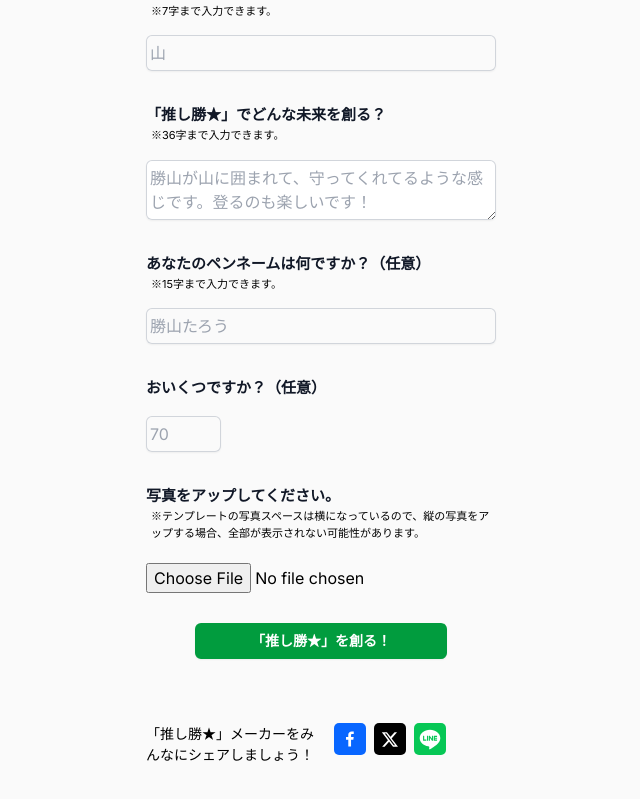
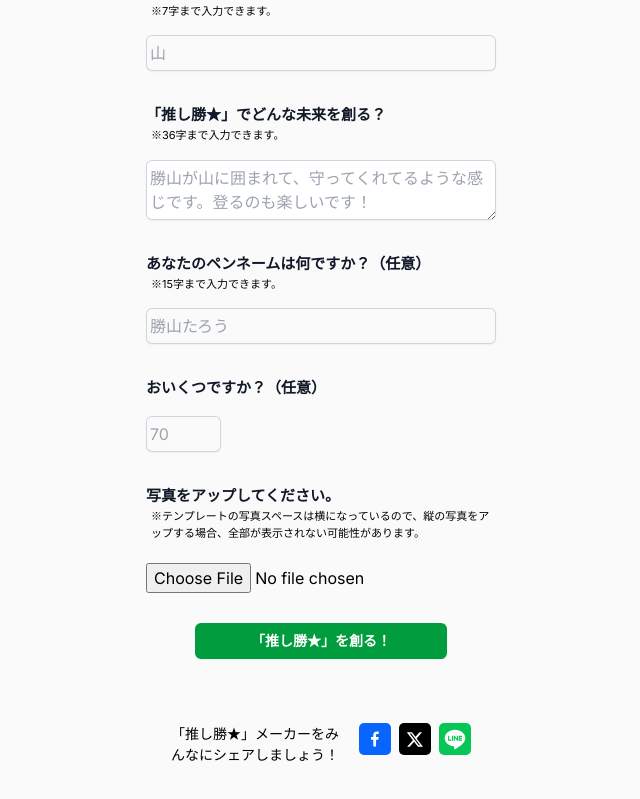
Before and after one commit to cicada-1/oshikatsu-maker-test, a Next.js app: page / in a window 1280 px wide. Shown: the part 1585-2384 px from the top of the page, without its empty margins (319-959 px from the left). Built offline with nearby package versions, Linux system fonts and the light colour scheme.

Commit message:
Realigned share buttons to center

```diff
--- a/app/components/share-buttons.tsx
+++ b/app/components/share-buttons.tsx
@@ -20,7 +20,7 @@ export default function ShareButtons(props: any) {
   const shareUrl = "\nhttps://oshikatsu-maker-test.onrender.com\n"
 
   return (
-    <div className="share-buttons flex mb-10 space-x-2 p-5">
+    <div className="share-buttons flex mb-10 space-x-2 p-5 justify-center">
       <p className="share-info">
         {outputText.shareInfo}
       </p>
```
